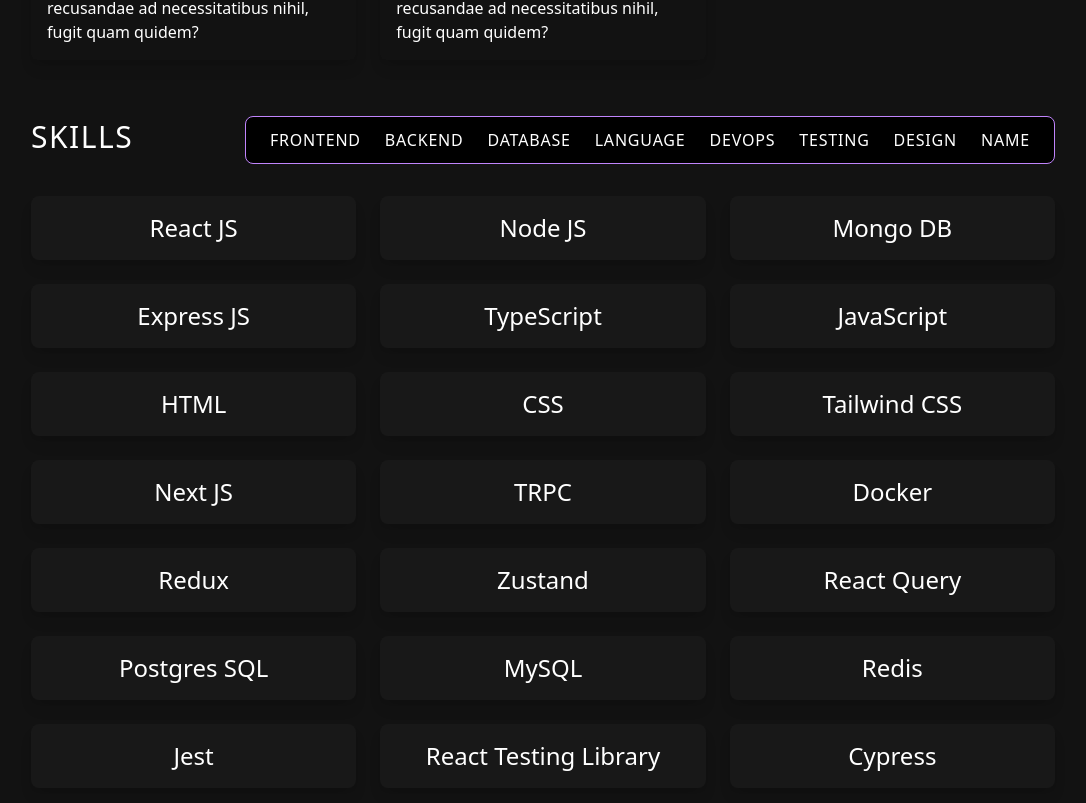
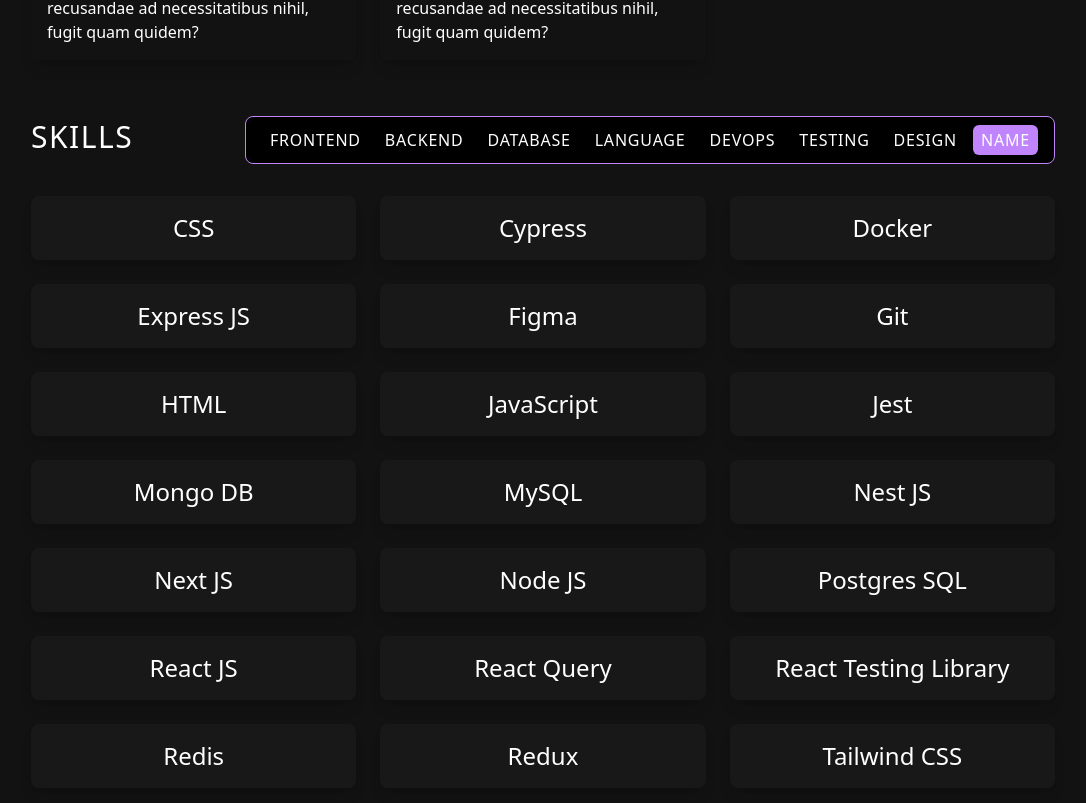
Before and after one commit to Alejandro1709/alejandrolarosa, a Next.js app: page / in a window 1280 px wide. Shown: the part 1197-2000 px from the top of the page, without its empty margins (97-1183 px from the left). Built offline with nearby package versions, Linux system fonts and the light colour scheme; what tailwindcss-animated would draw is missing.

Commit message:
Add: Filter functionallity

```diff
--- a/src/app/components/Skills.tsx
+++ b/src/app/components/Skills.tsx
@@ -1,3 +1,4 @@
+'use client';
 import FilterBar from './ui/FilterBar';
 import SkillsList from './ui/SkillsList';
 
--- a/src/app/components/ui/FilterBar.tsx
+++ b/src/app/components/ui/FilterBar.tsx
@@ -1,13 +1,22 @@
 import { categories } from '@/data/skills';
+import { useCategoryStore } from '@/stores/categoryStore';
 
 function FilterBar() {
+  const activeCategory = useCategoryStore((state) => state.category);
+  const setCategory = useCategoryStore((state) => state.setCategory);
+
   return (
     <div className='hidden flex-row rounded-lg border border-purple-400 bg-black px-4 py-2 shadow-purple-400 lg:flex'>
       <ul className='flex flex-wrap items-center gap-2'>
         {categories.map((category) => (
           <li
             key={category.id}
-            className='cursor-pointer rounded-md px-2 py-1 hover:bg-[#181818] hover:text-white'
+            className={`cursor-pointer rounded-md px-2 py-1 ${
+              category.name === activeCategory
+                ? 'bg-purple-400'
+                : 'hover:bg-[#181818] hover:text-white'
+            }`}
+            onClick={() => setCategory(category.name)}
           >
             {category.name}
           </li>
--- a/src/app/components/ui/SkillsList.tsx
+++ b/src/app/components/ui/SkillsList.tsx
@@ -1,10 +1,18 @@
 import skills from '@/data/skills';
+import { useCategoryStore } from '@/stores/categoryStore';
 import SkillCard from './SkillCard';
 
 function SkillsList() {
+  const filter = useCategoryStore((state) => state.category);
+
+  const filteredSkills =
+    filter === 'Name'
+      ? skills.sort((a, b) => a.name.localeCompare(b.name))
+      : skills.filter((skill) => skill.category === filter);
+
   return (
     <ul className='grid grid-cols-1 gap-6 sm:grid-cols-2 md:grid-cols-3'>
-      {skills.map((skill) => (
+      {filteredSkills.map((skill) => (
         <SkillCard key={skill.id}>{skill.name}</SkillCard>
       ))}
     </ul>
--- /dev/null
+++ b/src/stores/categoryStore.ts
@@ -0,0 +1,12 @@
+import { type SkillCategory } from '@/types/skill';
+import { create } from 'zustand';
+
+type CategoryStore = {
+  category: SkillCategory | string;
+  setCategory: (name: string) => void;
+};
+
+export const useCategoryStore = create<CategoryStore>((set) => ({
+  category: 'Name',
+  setCategory: (category) => set({ category }),
+}));
```
